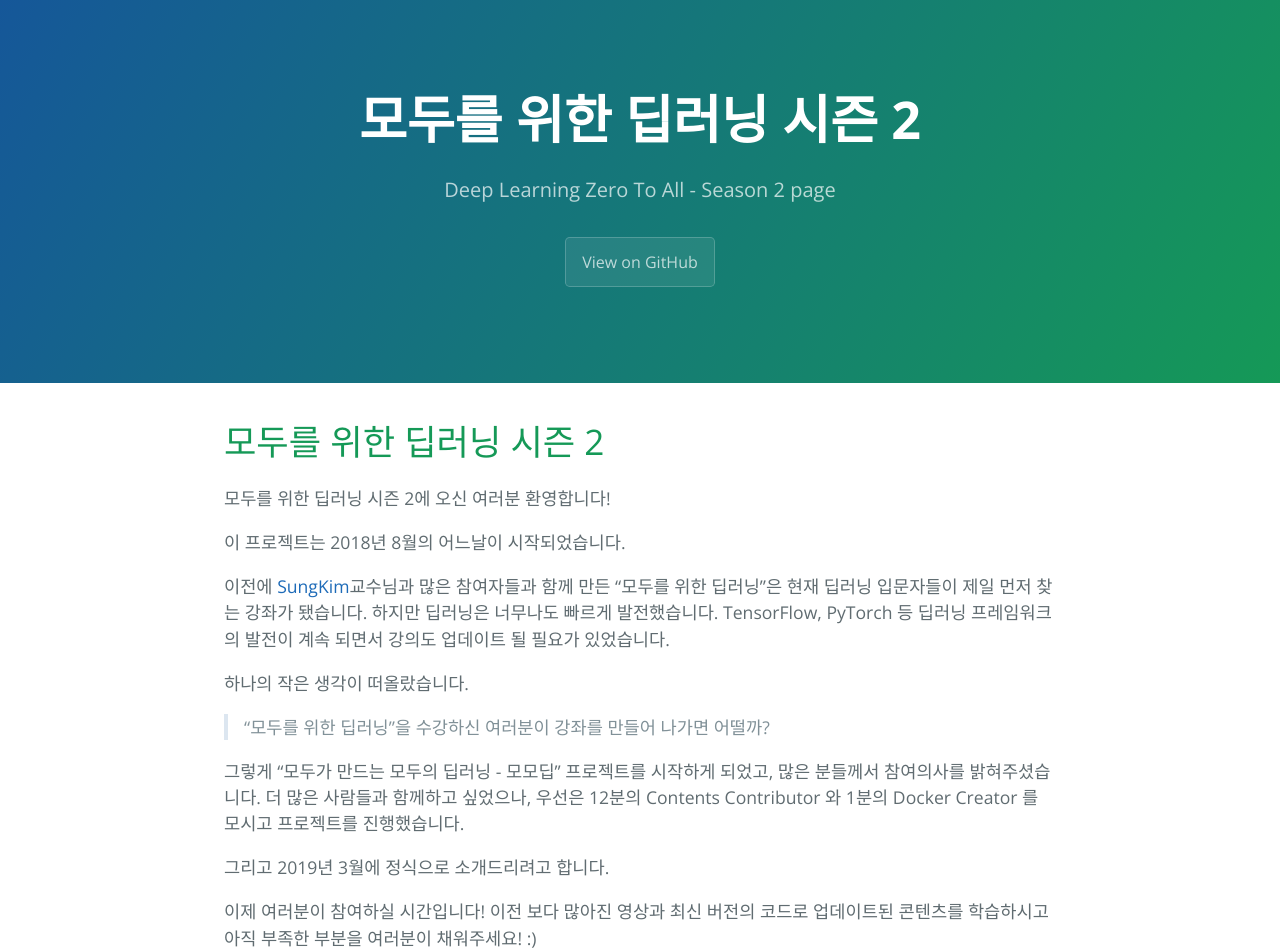
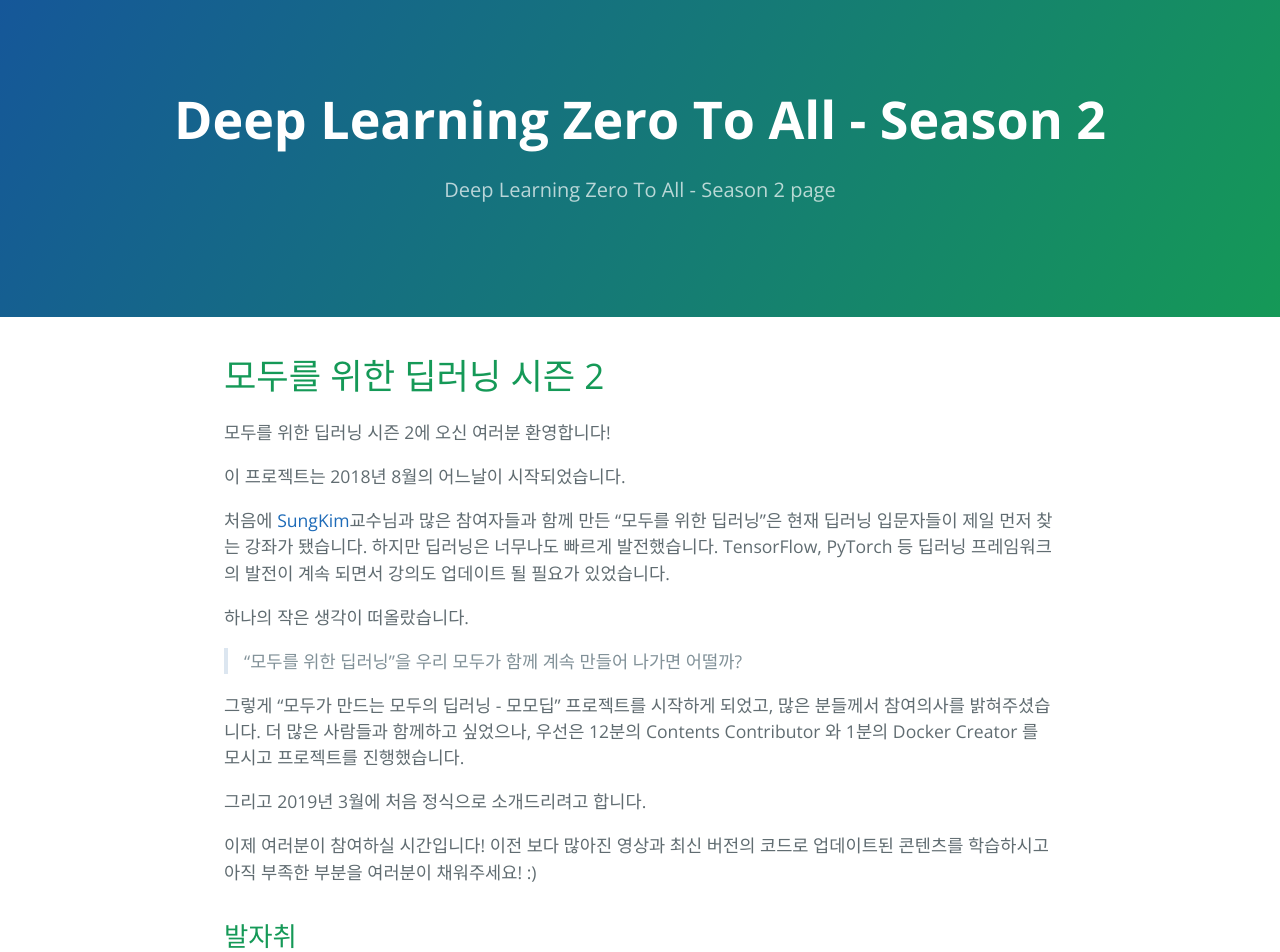
Before and after one commit to deeplearningzerotoall/season2, a Jekyll site: the page built from index.md, in a window 1280 px wide and 1400 px high. Shown: the top 952 px of the window. Built offline with Jekyll 4.4.1, drawn with Linux system fonts in a browser that asks for light colours; our own code applies the rules of GitHub Pages for plain Markdown files; some of the changed text lies outside the part shown.

Commit message:
udpate docs

```diff
--- /dev/null
+++ b/_plugins/youtube.rb
@@ -0,0 +1,28 @@
+class YouTube < Liquid::Tag
+  Syntax = /^\s*([^\s]+)(\s+(\d+)\s+(\d+)\s*)?/
+
+  def initialize(tagName, markup, tokens)
+    super
+
+    if markup =~ Syntax then
+      @id = $1
+
+      if $2.nil? then
+          @width = 560
+          @height = 420
+      else
+          @width = $2.to_i
+          @height = $3.to_i
+      end
+    else
+      raise "No YouTube ID provided in the \"youtube\" tag"
+    end
+  end
+
+  def render(context)
+    # "<iframe width=\"#{@width}\" height=\"#{@height}\" src=\"http://www.youtube.com/embed/#{@id}\" frameborder=\"0\"allowfullscreen></iframe>"
+    "<iframe width=\"#{@width}\" height=\"#{@height}\" src=\"http://www.youtube.com/embed/#{@id}?color=white&theme=light\"></iframe>"
+  end
+
+  Liquid::Template.register_tag "youtube", self
+end
--- a/index.md
+++ b/index.md
@@ -8,17 +8,24 @@ layout: default
 
 이 프로젝트는 2018년 8월의 어느날이 시작되었습니다.
 
-이전에 [SungKim](https://github.com/hunkim)교수님과 많은 참여자들과 함께 만든 "모두를 위한 딥러닝"은 현재 딥러닝 입문자들이 제일 먼저 찾는 강좌가 됐습니다. 하지만 딥러닝은 너무나도 빠르게 발전했습니다. TensorFlow, PyTorch 등 딥러닝 프레임워크의 발전이 계속 되면서 강의도 업데이트 될 필요가 있었습니다.
+처음에 [SungKim](https://github.com/hunkim)교수님과 많은 참여자들과 함께 만든 "모두를 위한 딥러닝"은 현재 딥러닝 입문자들이 제일 먼저 찾는 강좌가 됐습니다. 하지만 딥러닝은 너무나도 빠르게 발전했습니다. TensorFlow, PyTorch 등 딥러닝 프레임워크의 발전이 계속 되면서 강의도 업데이트 될 필요가 있었습니다.
 
 하나의 작은 생각이 떠올랐습니다.
 
-> "모두를 위한 딥러닝"을 수강하신 여러분이 강좌를 만들어 나가면 어떨까?
+> "모두를 위한 딥러닝"을 우리 모두가 함께 계속 만들어 나가면 어떨까?
 
 그렇게 "모두가 만드는 모두의 딥러닝 - 모모딥" 프로젝트를 시작하게 되었고, 많은 분들께서 참여의사를 밝혀주셨습니다. 더 많은 사람들과 함께하고 싶었으나, 우선은 12분의 Contents Contributor 와 1분의 Docker Creator 를 모시고 프로젝트를 진행했습니다.
 
-그리고 2019년 3월에 정식으로 소개드리려고 합니다.
+그리고 2019년 3월에 처음 정식으로 소개드리려고 합니다.
 
 이제 여러분이 참여하실 시간입니다! 이전 보다 많아진 영상과 최신 버전의 코드로 업데이트된 콘텐츠를 학습하시고 아직 부족한 부분을 여러분이 채워주세요! :)
+
+## 발자취
+
+{% youtube oMRXB34i3Ps %}
+
+- 발제일: 2018년 8월 28일 [페이스북](https://www.facebook.com/groups/TensorFlowKR/permalink/741437216197339/)
+- 시즌2 배포일(v.1): 2019년 3월 28일
 
 ## Contributors(가나다순):
 
```
